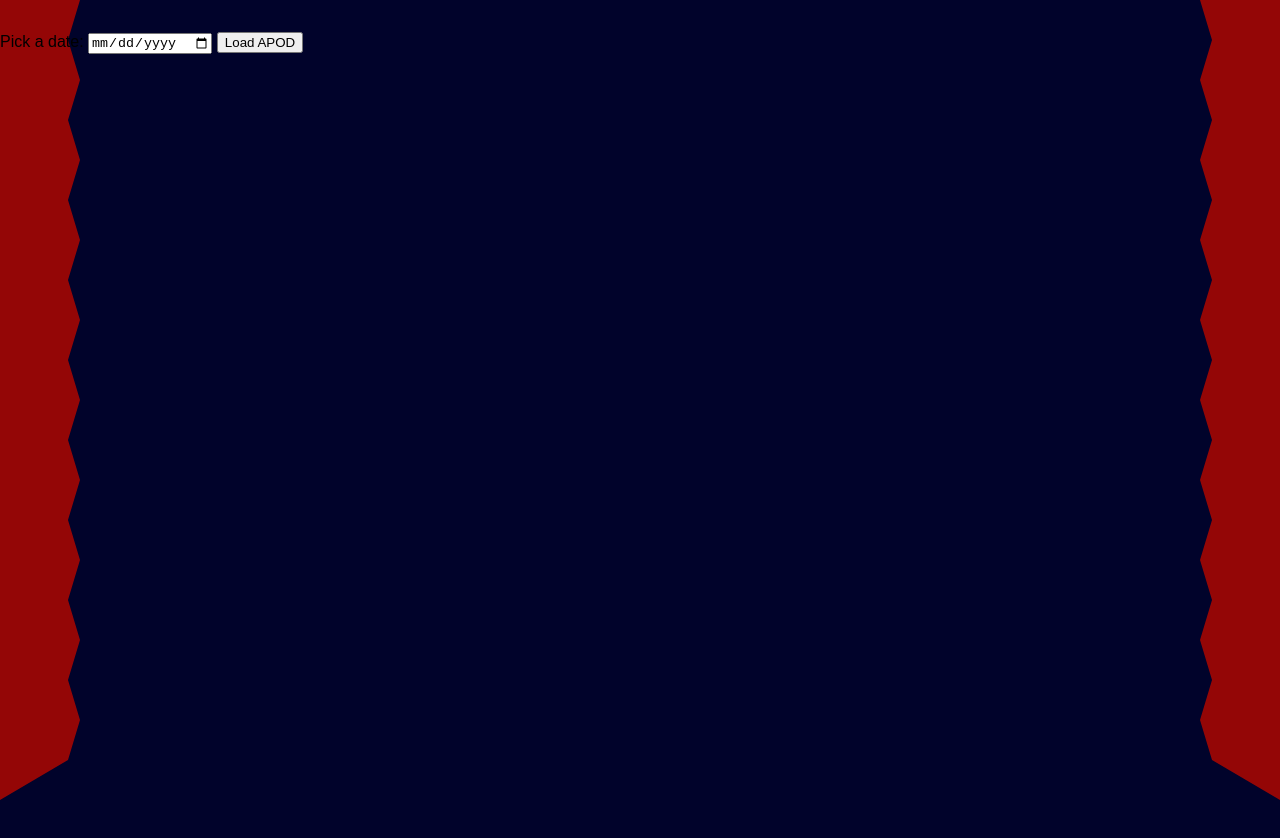
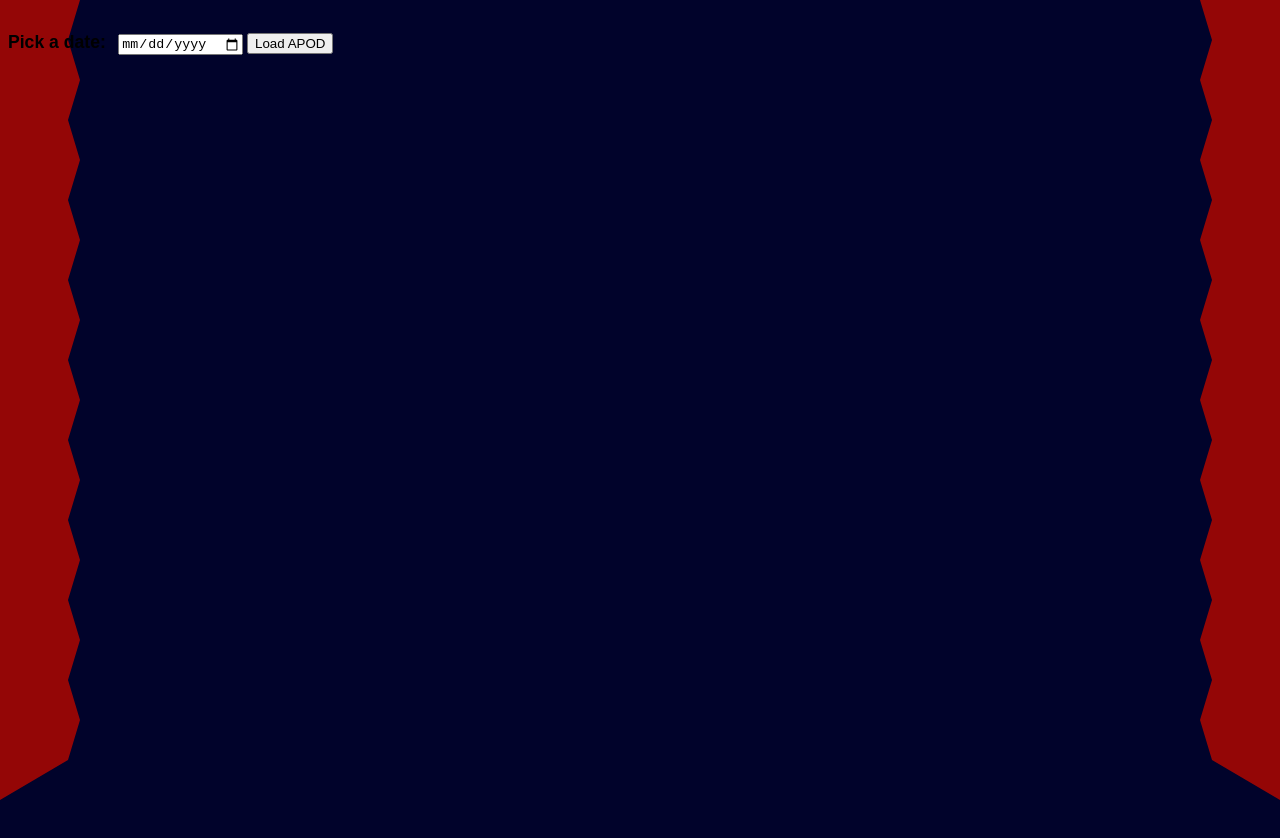
Before and after one commit to Temi-ay/Pulse-website, a website: page index.html in a window 1280 px wide. Drawn offline with Linux system fonts and the light colour scheme.

Commit message:
Changing style

```diff
--- a/src/style.css
+++ b/src/style.css
@@ -16,7 +16,6 @@ body::after {
   background: #940606;
   z-index: -1;
 }
-
 body::before {
   left: 0;
   clip-path: polygon(
@@ -44,7 +43,6 @@ body::before {
     0 100%
   );
 }
-
 body::after {
   right: 0;
   clip-path: polygon(
@@ -72,14 +70,17 @@ body::after {
     100% 100%
   );
 }
-
+label[for="datepicker"] {
+  padding: 0.5rem;
+  font-size: 1.1rem;
+  font-weight: bold;
+}
 #app {
   max-width: 700px;
   margin: 0 auto;
   padding: 0 2rem;
   text-align: center;
 }
-
 h1 {
   font-size: 1.8rem;
   font-weight: 900;
@@ -88,14 +89,12 @@ h1 {
   font-family: 'Orbitron', sans-serif;
   text-decoration: underline;
 }
-
 img,
 video {
   max-width: 100%;
   margin: 1rem 0;
   border-radius: 4px;
 }
-
 p {
   font-size: 0.95rem;
   color: #ecd7f1;
@@ -108,7 +107,6 @@ p {
   body::after {
     display: none;
   }
-
   #app {
     padding: 0 1rem;
   }
```
